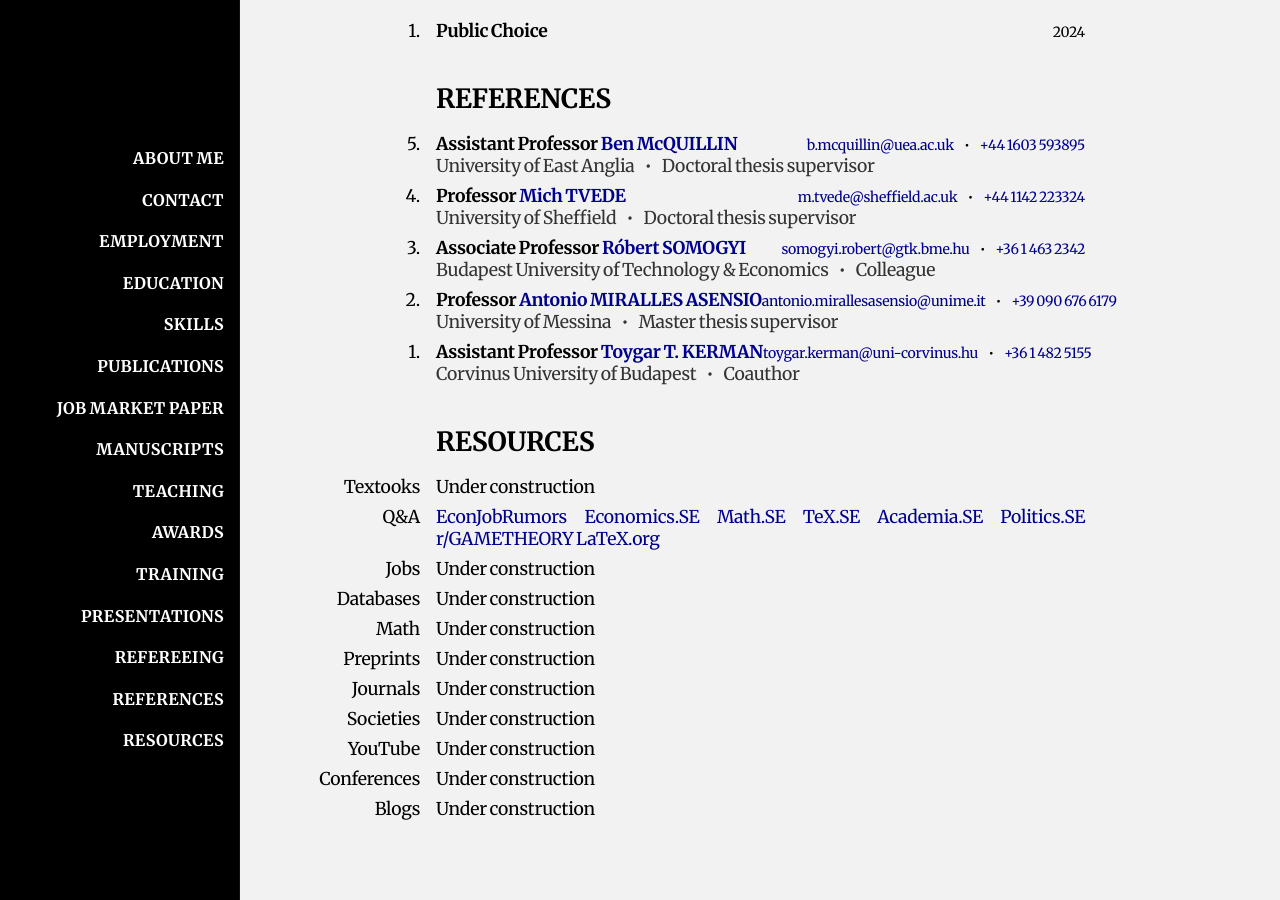
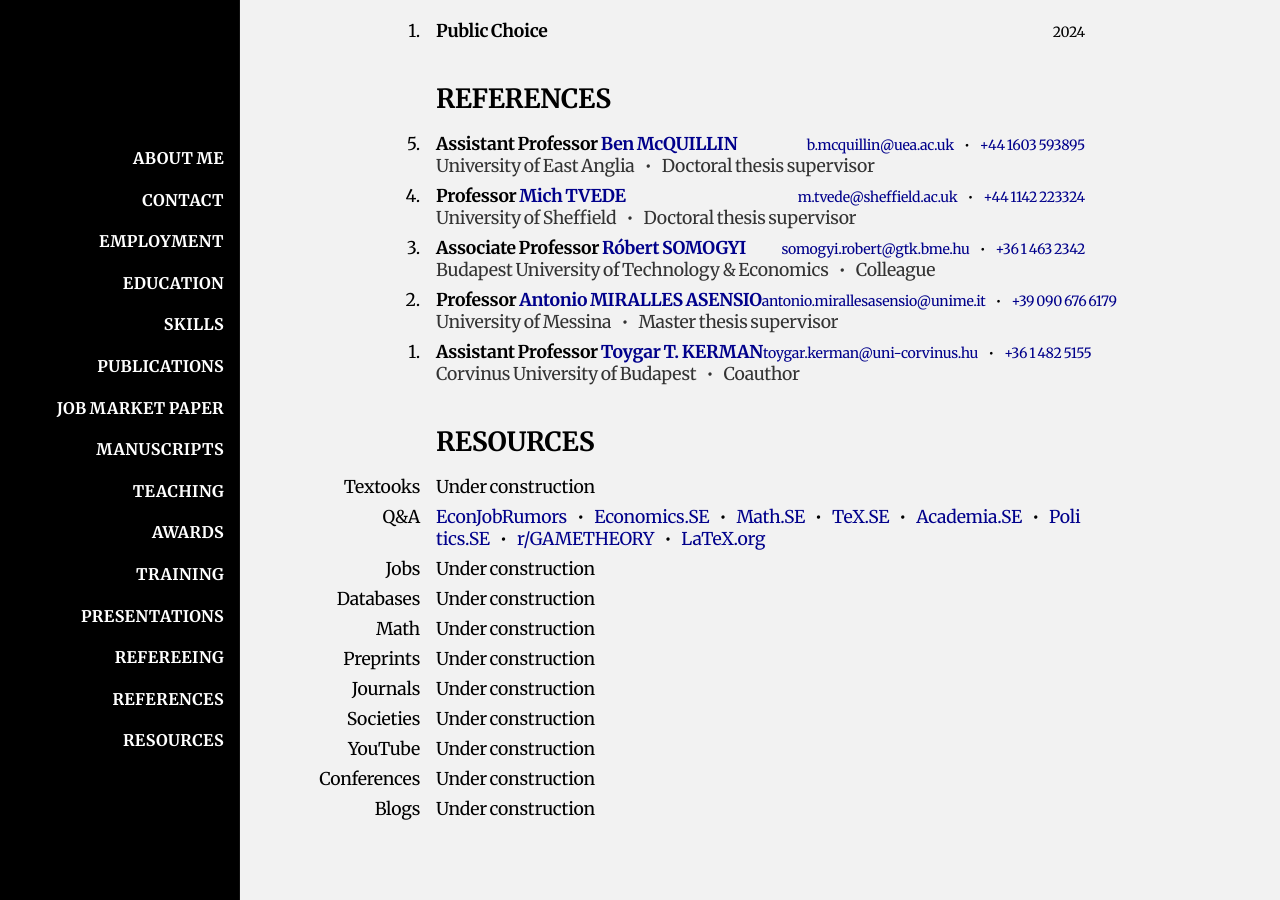
Before and after one commit to HectorHermidaRivera/hectorhermidarivera.github.io, a Jekyll site: the page built from index.md, in a window 1280 px wide and 900 px high, scrolled down 3237 px. Built offline with Jekyll 4.4.1, drawn with Linux system fonts in a browser that asks for light colours; a style sheet for code colours, icons or effects is not loaded.

Commit message:
Update index.md

```diff
--- a/index.md
+++ b/index.md
@@ -517,7 +517,7 @@ title: Home
   <div class="value">Under construction</div>
 
   <div class="label">Q&A</div>
-  <div class="value"><a href="https://www.econjobrumors.com">EconJobRumors</a> <a href="">Economics.SE</a> <a href="">Math.SE</a> <a href="">TeX.SE</a> <a href="">Academia.SE</a> <a href="">Politics.SE</a> <a href="">r/GAMETHEORY</a> <a href="">LaTeX.org</a></div>
+  <div class="value"><a href="https://www.econjobrumors.com">EconJobRumors</a><span style="margin:10px;">•</span><a href="">Economics.SE</a><span style="margin:10px;">•</span><a href="">Math.SE</a><span style="margin:10px;">•</span><a href="">TeX.SE</a><span style="margin:10px;">•</span><a href="">Academia.SE</a><span style="margin:10px;">•</span><a href="">Politics.SE</a><span style="margin:10px;">•</span><a href="">r/GAMETHEORY</a><span style="margin:10px;">•</span><a href="">LaTeX.org</a></div>
 
   <div class="label">Jobs</div>
   <div class="value">Under construction</div>
```
